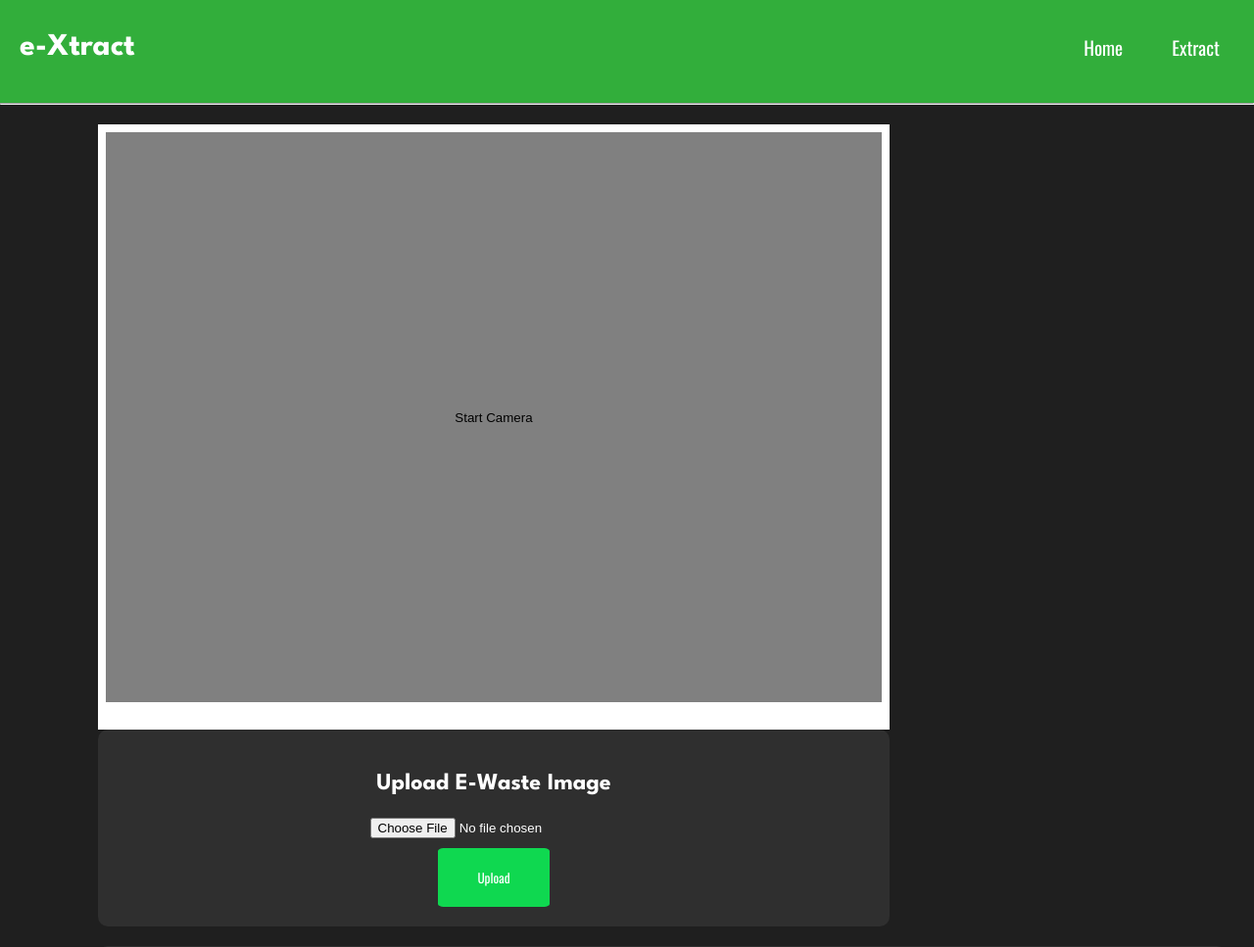
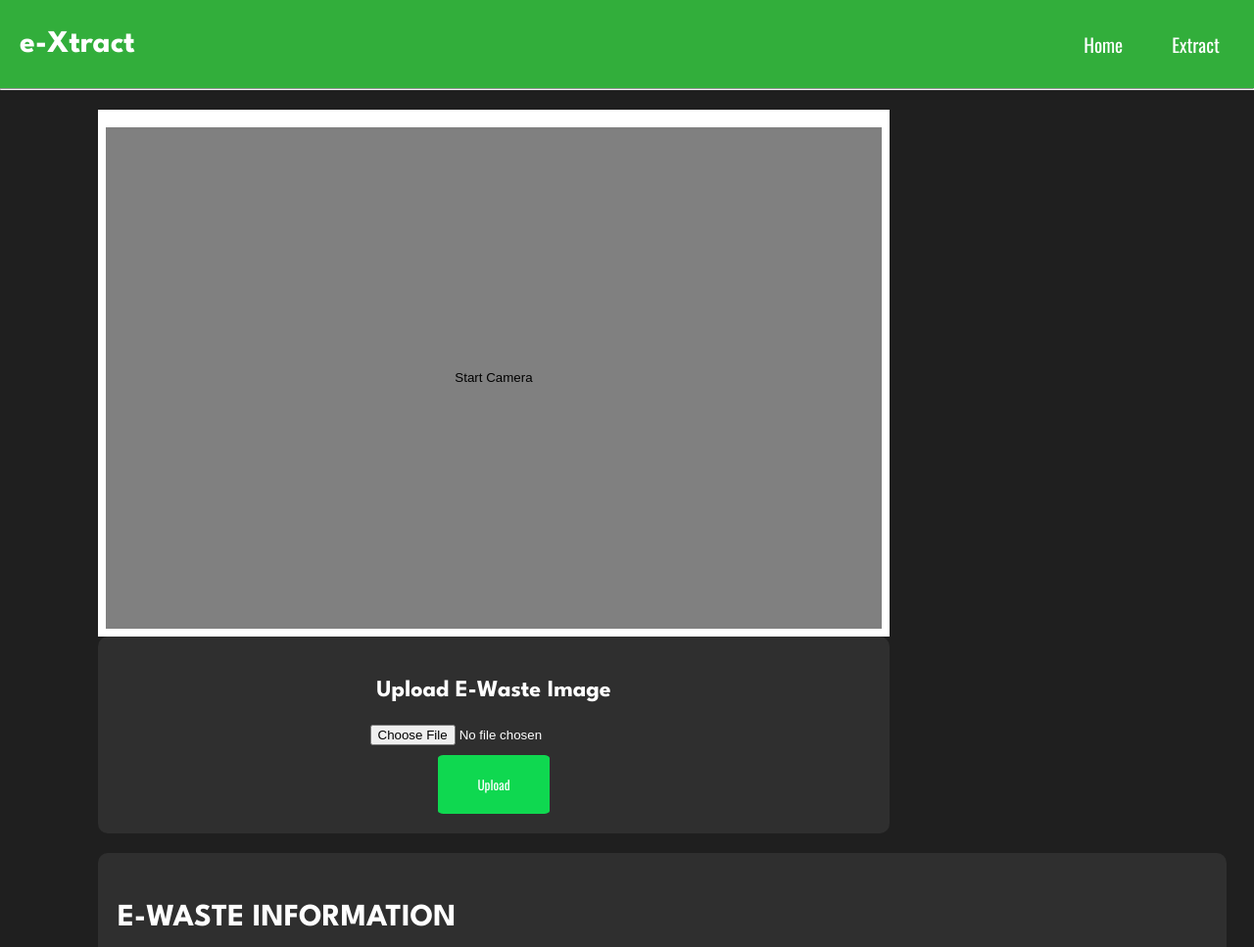
Before and after one commit to Ervzs/e-Xtract, a Flask app: page /extract in a window 1280 px wide. Shown: the top 967 px of the page at 98% size. Run offline with Flask 3, Linux system fonts and the light colour scheme.

Commit message:
modified css for videobox when uploading and streaming; header nav

```diff
--- a/static/styles.css
+++ b/static/styles.css
@@ -13,29 +13,31 @@ main {
 
 header {
     background-color: rgb(50, 174, 59);
+    padding-top: 10px;
 }
 
 .header-container {
     display: flex;
     align-items: center;
     justify-content: space-between;
-
 }
 
 .navbar {
-    font-size: larger;
+    font-size: 16px;
     color: white;
 }
 
 .navbar ul {
     list-style-type: none;
     display: flex;
+    padding: 0;
+    margin: 0;
 }
 
 .navbar a {
     color: inherit;
     text-decoration: none;
-    padding: 15px;
+    padding: 8px 10px;
     display: block;
 }
 
@@ -44,7 +46,7 @@ header {
 }
 
 .navbar li {
-    margin-left: 20px;
+    margin-left: 10px;
 }
 
 .main_paragraphs {
@@ -129,25 +131,15 @@ header {
     align-items: stretch; /* Ensure children stretch to the same height */
 }
 
-#videobox {
-    display: flex;
-    justify-content: center; /* Center horizontally */
-    align-items: center; /* Center vertically */
-    border: 4px solid white;
-    height: auto; /* Let the container adapt to the image size */
-    width: auto; /* Let the container adapt to the image size */
-    overflow: visible; /* Ensure the image is not clipped */
-    background-color: white; /* Add a white background */
-    padding-bottom: 20px;
-}
 
 
 #video, #canvas, #videoFeed {
     width: 100%; /* Ensure these elements fill the container */
-    height: 100%; /* Ensure these elements fill the container */
+    height: auto; /* Ensure these elements fill the container */
     object-fit: cover; /* Ensures the video covers the entire container */
     top: 0;
     left: 0;
+    display: none;
 }
 
 #videoFeed {
@@ -157,6 +149,14 @@ header {
     max-width: none; /* Remove any max-width constraints */
     max-height: none; /* Remove any max-height constraints */
     object-fit: none; /* Disable object-fit */
+}
+
+#startButton, #stopButton {
+    margin-top: 10px; /* Adjust this value as needed */
+}
+
+#stopButton {
+    align-items: center; /* Center vertically */
 }
 
 #startButton {
@@ -392,6 +392,7 @@ header {
     list-style-type: none;
     display: flex;
     margin-right: 20px;
+
 }
 
 .navbar a {
@@ -493,12 +494,17 @@ header {
 #videobox {
     display: flex;
     flex-direction: column;
-    justify-content: space-between;
     border: 4px solid white;
-    height: 590px;
-    overflow: hidden;
+    min-height: 530px; /* Use min-height instead of height */
     flex: 2;
     min-width: 50%;
+    position: relative;
+    padding-bottom: 0;
+    justify-content: center; /* Center horizontally */
+    align-items: center; /* Center vertically */
+    background-color: white; /* Add a white background */
+    width: 800px;
+    overflow: hidden; /* Default overflow behavior */
 }
 
 #uploadSection {
```
